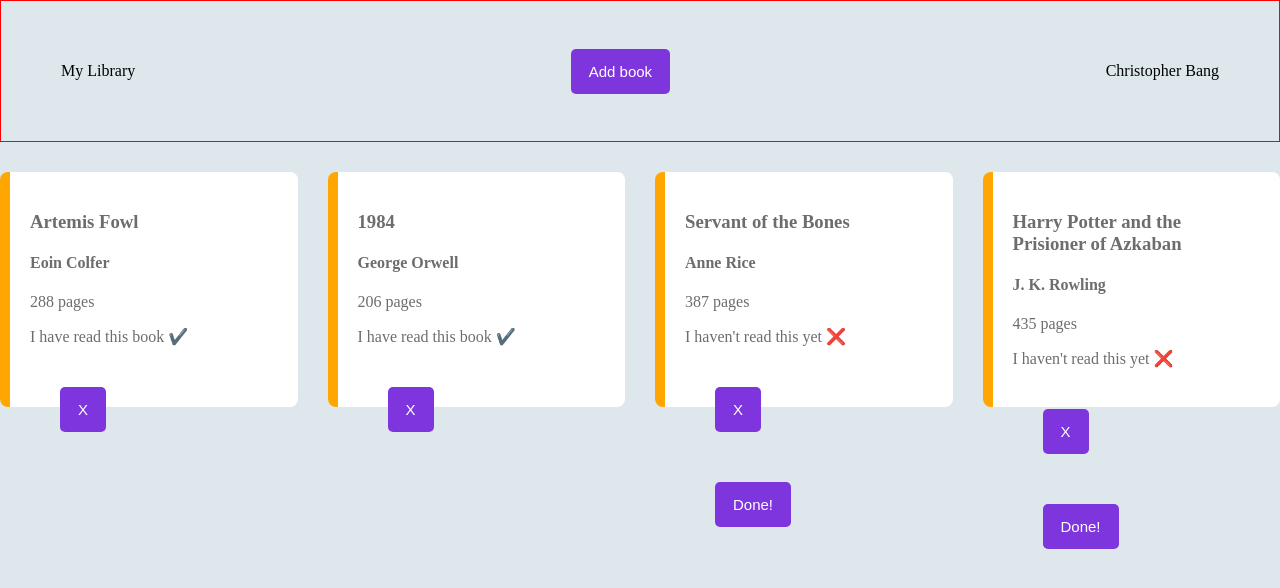
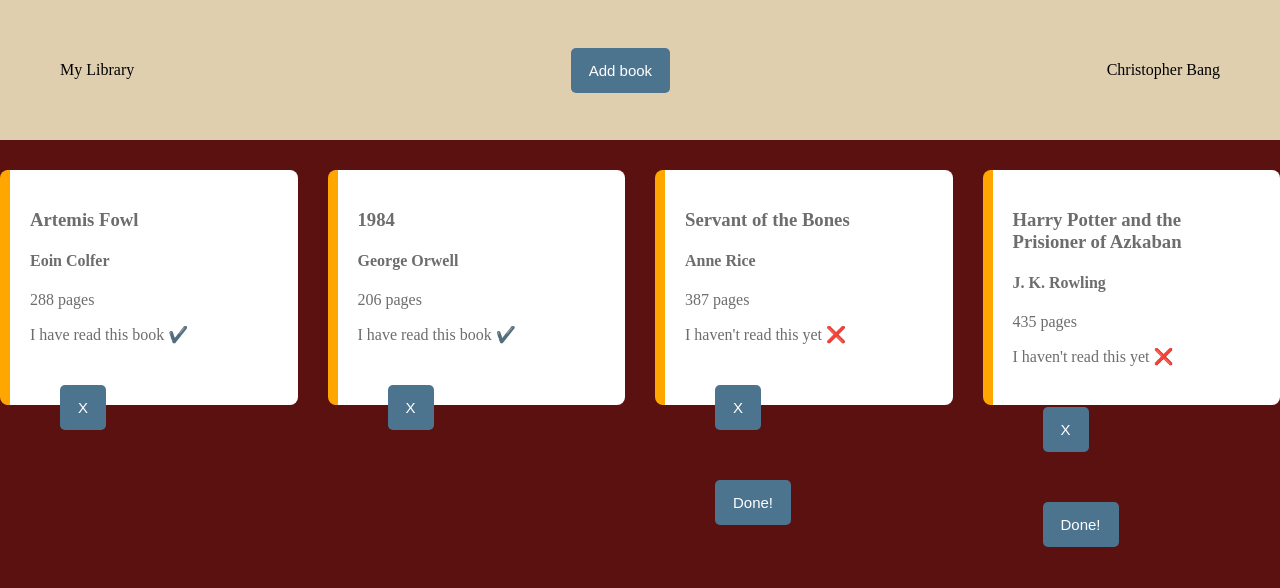
Before and after one commit to lia-na-2210/Library, a website: page index.html in a window 1280 px wide. Drawn offline with Linux system fonts and the light colour scheme.

Commit message:
beginning to style

```diff
--- a/main.js
+++ b/main.js
@@ -101,7 +101,10 @@ function readCheck(choice) {
 }
 
 function readChange(book) {
-  console.log(book);
+  book.check = 'yes';
+  const grid = document.getElementById('grid');
+  grid.innerHTML = ' ';
+  createCard();
 }
 
 function delCard(id) {
--- a/styles.css
+++ b/styles.css
@@ -6,7 +6,7 @@ body {
     margin: 0;
     padding: 0;
     height: 100%;
-    background-color: rgb(222, 232, 236);
+    background: rgb(92, 17, 17);
   }
 
 .container {
@@ -17,7 +17,7 @@ body {
 }
 
 .top {
-    border: 1px solid red;
+    background: rgb(224, 207, 175);
     height: 100px;
 
     display: flex;
@@ -63,7 +63,7 @@ label {
 
 button {
     padding: 14px 18px;
-    background-color: rgb(126, 53, 221);
+    background-color: rgb(76, 116, 143);
     color: white;
     border: none;
     border-radius: 5px;
```
